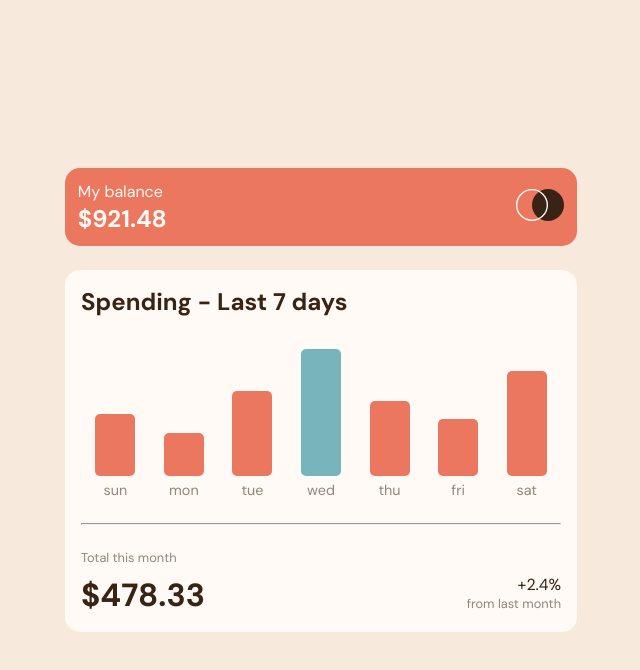
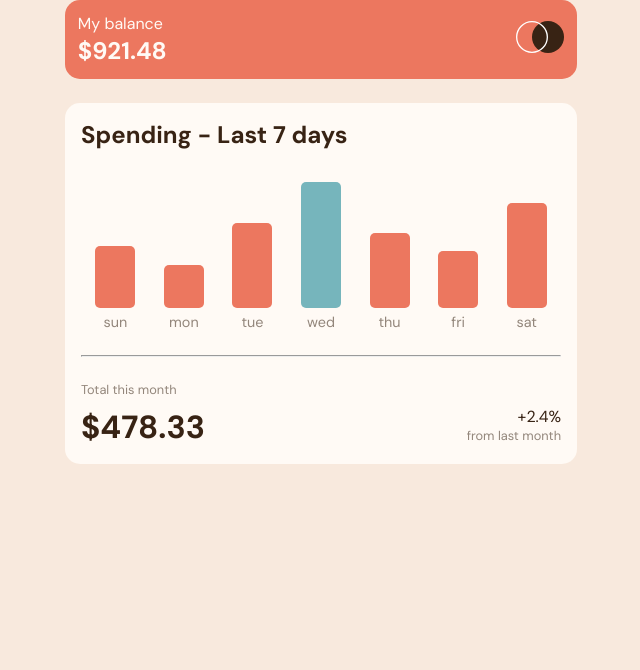
Before and after one commit to siafromspace/expenses-chart, a plain HTML site: page index.html in a window 1280 px wide. Shown: the whole page, without its empty margins (319-959 px from the left). Drawn offline with Linux system fonts and the light colour scheme.

Commit message:
Update style.css

```diff
--- a/style.css
+++ b/style.css
@@ -15,7 +15,7 @@
 body {
     background-color: var(--cream);
     font-family: 'DM Sans', sans-serif;
-    height: 100vh;
+    height: max-content;
     width: 100vw;
     display: flex;
     justify-content: center;
```
